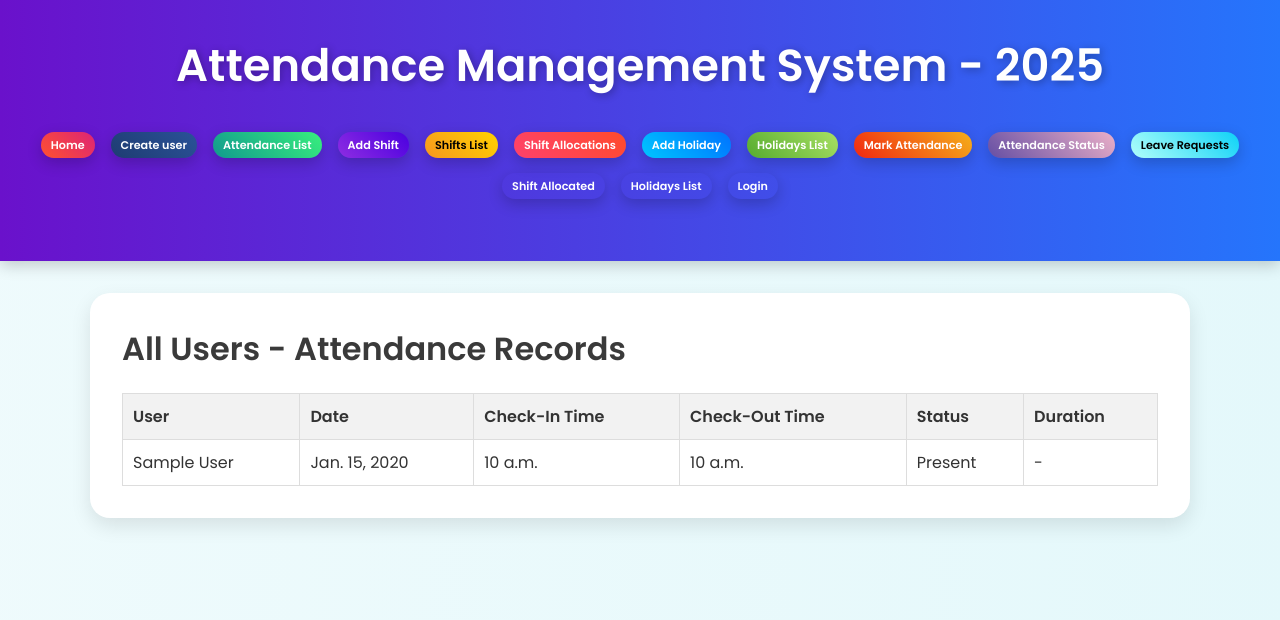
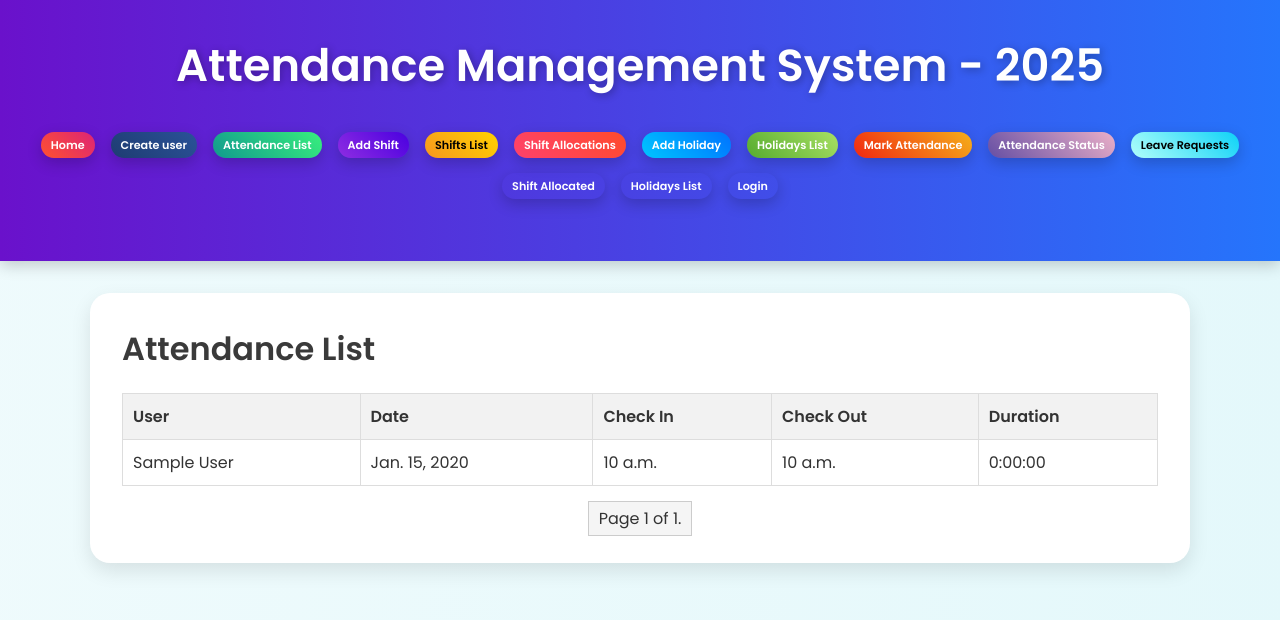
Before and after one commit to yallalaraja/Attendance_Management_System-Team-Alpha-, a Django app: page /attendance/list in a window 1280 px wide. Shown: the top 620 px of the page. Run offline with Django 5.2, Linux system fonts and the light colour scheme; a user stored in the database is signed in; tables that the repository leaves empty hold one stand-in row (values such as "Sample post").

Commit message:
pagination done for attendance list

```diff
--- a/Ams_be/Ams_app/static/ams_app/styles.css
+++ b/Ams_be/Ams_app/static/ams_app/styles.css
@@ -377,3 +377,23 @@ nav ul li a:hover {
     font-weight: bold;
     margin-bottom: 10px;
 }
+
+
+.pagination {
+    display: flex;
+    justify-content: center;
+    margin-top: 20px;
+}
+
+.pagination .step-links a {
+    padding: 5px 10px;
+    margin: 0 5px;
+    border: 1px solid #ccc;
+    text-decoration: none;
+}
+
+.pagination .current {
+    padding: 5px 10px;
+    background-color: #f5f5f5;
+    border: 1px solid #ccc;
+}
--- a/Ams_be/Ams_app/templates/ams_app/attendance/attendance_list.html
+++ b/Ams_be/Ams_app/templates/ams_app/attendance/attendance_list.html
@@ -2,36 +2,44 @@
 {% load static %}
 
 {% block content %}
-<h2>All Users - Attendance Records</h2>
+<h2>Attendance List</h2>
 
-<table border="1" cellpadding="8" cellspacing="0">
-    <thead>
+<table>
     <tr>
         <th>User</th>
         <th>Date</th>
-            <th>Check-In Time</th>
-            <th>Check-Out Time</th>
-            <th>Status</th>
+        <th>Check In</th>
+        <th>Check Out</th>
         <th>Duration</th>
     </tr>
-    </thead>
-    <tbody>
-        {% for item in attendance_records %}
-            {% with record=item.record %}
+    {% for record in attendance_records %}
     <tr>
-                <td>{{ record.user.name }}</td>
-                <td>{{ record.date }}</td>
-                <td>{{ record.check_in|default:"-" }}</td>
-                <td>{{ record.check_out|default:"-" }}</td>
-                <td>{{ record.status|default:"-" }}</td>
-                <td>{{ item.duration|default:"-" }}</td>
-            </tr>
-            {% endwith %}
-        {% empty %}
-        <tr>
-            <td colspan="6">No attendance records found.</td>
+        <td>{{ record.record.user.name }}</td>
+        <td>{{ record.record.date }}</td>
+        <td>{{ record.record.check_in }}</td>
+        <td>{{ record.record.check_out }}</td>
+        <td>{{ record.duration }}</td>
     </tr>
     {% endfor %}
-    </tbody>
 </table>
+
+<!-- Pagination Controls -->
+<div class="pagination">
+    <span class="step-links">
+        {% if page_obj.has_previous %}
+            <a href="?page=1">&laquo; first</a>
+            <a href="?page={{ page_obj.previous_page_number }}">previous</a>
+        {% endif %}
+
+        <span class="current">
+            Page {{ page_obj.number }} of {{ page_obj.paginator.num_pages }}.
+        </span>
+
+        {% if page_obj.has_next %}
+            <a href="?page={{ page_obj.next_page_number }}">next</a>
+            <a href="?page={{ page_obj.paginator.num_pages }}">last &raquo;</a>
+        {% endif %}
+    </span>
+</div>
+
 {% endblock %}
--- a/Ams_be/Ams_app/views.py
+++ b/Ams_be/Ams_app/views.py
@@ -332,16 +332,30 @@ def attendance_status(request):
 
     return render(request, 'ams_app/attendance/status.html', context)
 
+from django.core.paginator import Paginator
+from django.shortcuts import render
+from django.core.exceptions import PermissionDenied
+from .models import Attendance
+from datetime import datetime
+
 @login_required
 def attendance_list(request):
     if request.user.role not in ['Admin', 'Manager']:
         raise PermissionDenied
 
+    # Get all attendance records and order by date descending
     attendance_records = Attendance.objects.select_related('user').order_by('-date')
+
+    # Create a Paginator object to paginate the attendance records
+    paginator = Paginator(attendance_records, 10)  # Show 10 records per page
+
+    # Get the page number from the request (default is 1)
+    page_number = request.GET.get('page')
+    page_obj = paginator.get_page(page_number)
 
     # Add duration manually to each record
     records_with_duration = []
-    for record in attendance_records:
+    for record in page_obj.object_list:
         duration = None
         if record.check_in and record.check_out:
             checkin_dt = datetime.combine(record.date, record.check_in)
@@ -353,9 +367,12 @@ def attendance_list(request):
         })
 
     context = {
-        'attendance_records': records_with_duration
+        'attendance_records': records_with_duration,
+        'page_obj': page_obj,  # Add the page object to context
     }
+
     return render(request, 'ams_app/attendance/attendance_list.html', context)
+
 
 # ----- Leave Request Views for templates ----- #
 def apply_leave(request):
```
Lines whose indentation alone changed are shown as unchanged.
